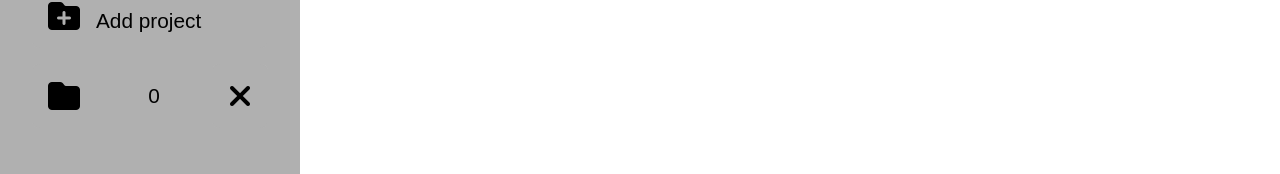
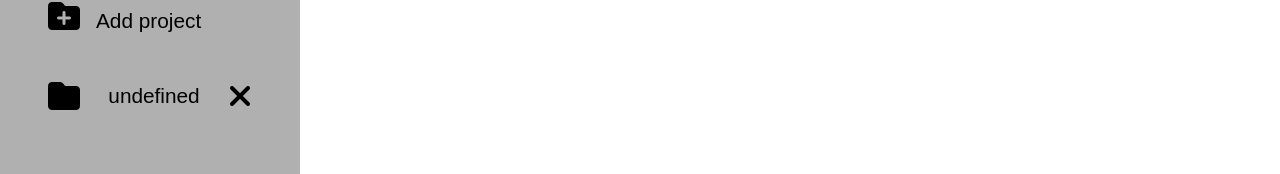
Before and after one commit to HasnatSN/to-do-list, a website with bundled scripts: page dist/index.html in a window 1280 px wide. Both pictures are taken after a click on the button "Add project". Shown: the part 474-648 px from the top of the page. Built offline with nearby package versions, Linux system fonts and the light colour scheme.

Commit message:
bug fixes

```diff
--- a/src/nav.js
+++ b/src/nav.js
@@ -15,22 +15,24 @@ class Project {
     return divWithI;
   }
 
+  getNameOfFolder() {
+
+  }
+
   createFolderNameDiv() {
     let folderNameDiv = document.createElement("div");
     folderNameDiv.classList.add("project-name");
-    folderNameDiv.textContent = `${this.projectsArray.length}`;
+    folderNameDiv.innerHTML = this.getNameOfFolder();
     return folderNameDiv;
   }
 
   removeProjectBtnFromArray(index) {
     this.projectsArray.splice(index, 1);
-    console.log(this.projectsArray);
   }
 
   removeProjectBtnFromDom(index) {
     const nav = document.querySelector("nav");
     let childToBeRemoved = nav.childNodes[index + 11];
-    console.log(childToBeRemoved)
     childToBeRemoved.parentNode.removeChild(childToBeRemoved);
   }
 
@@ -47,9 +49,8 @@ class Project {
   createRemoveBtn() {
     let removeBtn = document.createElement("button");
     removeBtn.setAttribute("data-index", this.projectsArray.length);
-    removeBtn.innerHTML =
-      '<button class="remove"><i class="fa-solid fa-xmark"></i></button>';
-
+    removeBtn.innerHTML = '<i class="fa-solid fa-xmark"></i>';
+    removeBtn.classList.add("remove");
     this.removeProjectBtn(removeBtn);
     return removeBtn;
   }
```
Also changed, not shown: dist/index.html, dist/main.js, dist/style.css, src/tasks.js (added).
